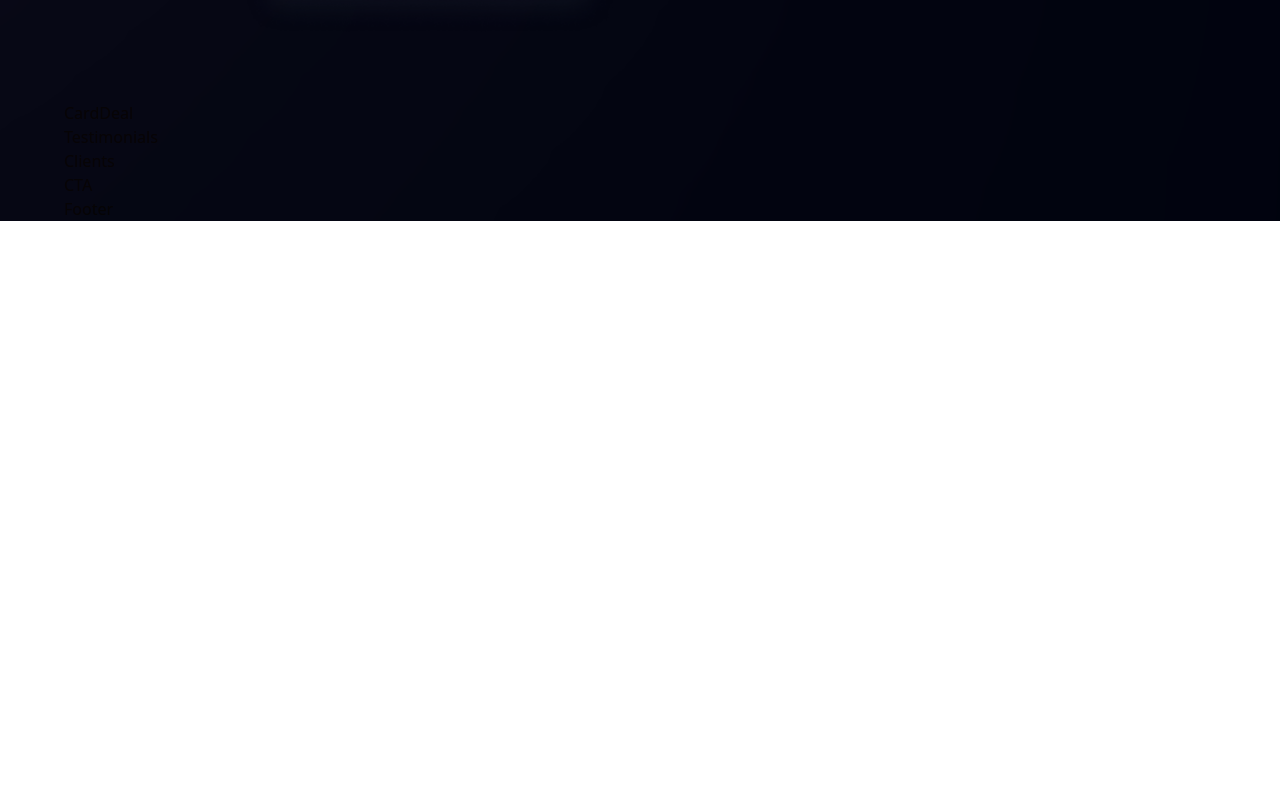
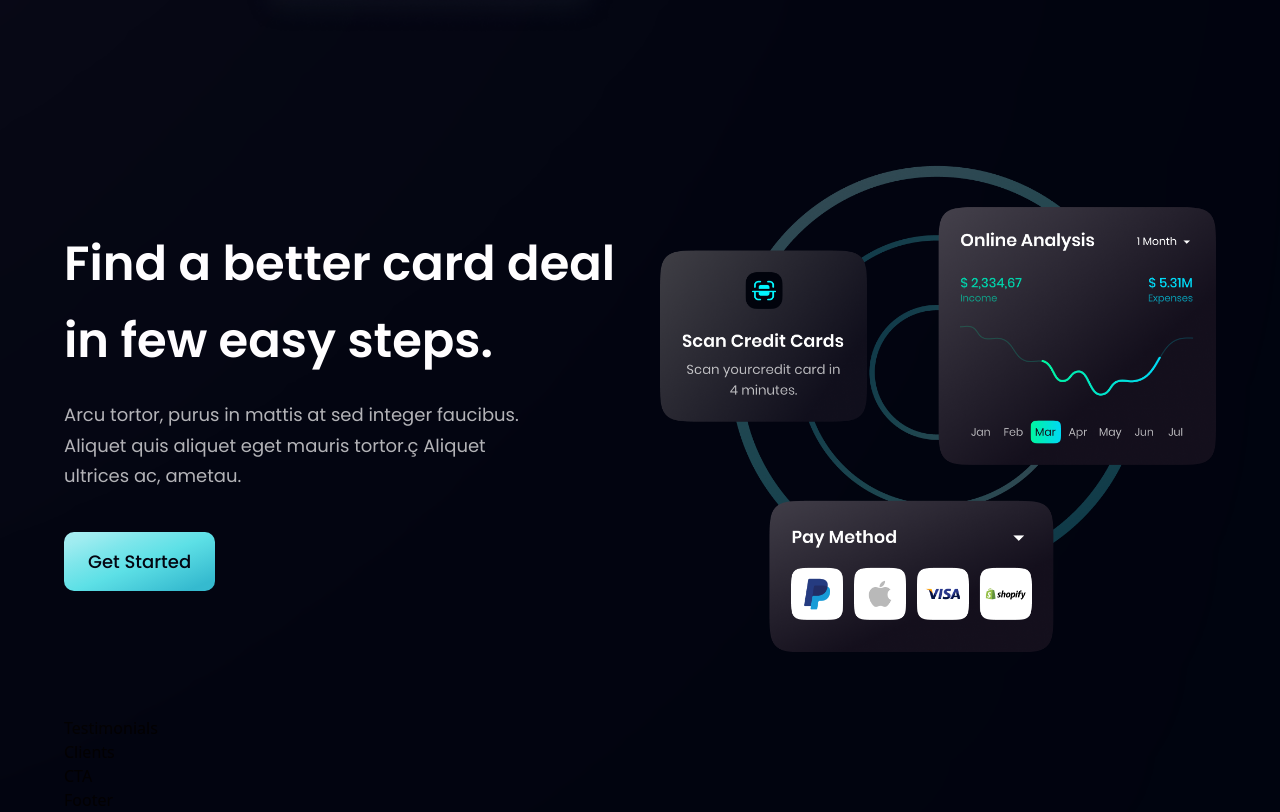
Before and after one commit to Paul-Annay/bank_app_modern, a React (Vite) app in the folder bank_modern_app/: page / in a window 1280 px wide. Shown: the part 3133-3945 px from the top of the page. Before the commit the page ends 3354 px from the top, so only its background shows below. Built offline with nearby package versions, Linux system fonts and the light colour scheme.

Commit message:
CardDeal Component

```diff
--- a/bank_modern_app/src/components/CardDeal.jsx
+++ b/bank_modern_app/src/components/CardDeal.jsx
@@ -1,7 +1,26 @@
-import React from "react";
+import { card } from "../assets";
+import styles, { layout } from "../style";
+import Button from "./Button";
 
-const CardDeal = () => {
-    return <div>CardDeal</div>;
-};
+const CardDeal = () => (
+    <section className={layout.section}>
+        <div className={layout.sectionInfo}>
+            <h2 className={styles.heading2}>
+                Find a better card deal <br className='sm:block hidden' /> in
+                few easy steps.
+            </h2>
+            <p className={`${styles.paragraph} max-w-[470px] mt-5`}>
+                Arcu tortor, purus in mattis at sed integer faucibus. Aliquet
+                quis aliquet eget mauris tortor.ç Aliquet ultrices ac, ametau.
+            </p>
+
+            <Button styles={`mt-10`} />
+        </div>
+
+        <div className={layout.sectionImg}>
+            <img src={card} alt='billing' className='w-[100%] h-[100%]' />
+        </div>
+    </section>
+);
 
 export default CardDeal;
```
